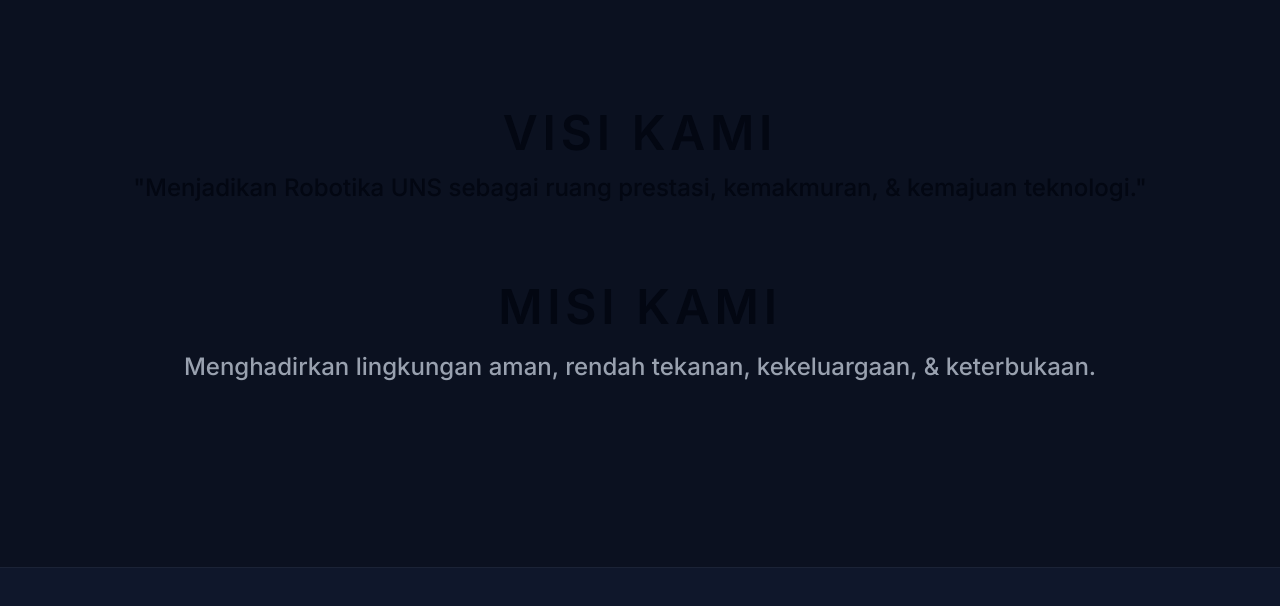
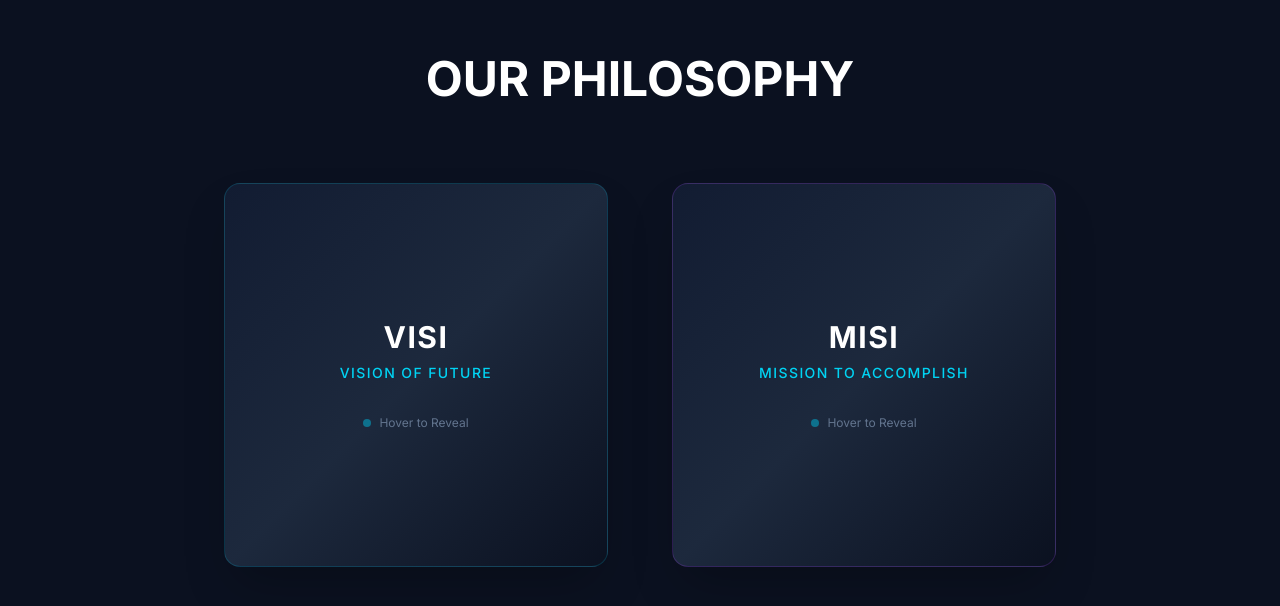
Before and after one commit to unsrobotika/Robotika-UNS, a Next.js app: page / in a window 1280 px wide. Shown: the part 2234-2840 px from the top of the page. Built offline with nearby package versions, Linux system fonts and the light colour scheme.

Commit message:
update visi misi

```diff
--- /dev/null
+++ b/src/components/animate-ui/components/community/flip-card.jsx
@@ -0,0 +1,115 @@
+/* eslint-disable @next/next/no-img-element */
+'use client';;
+import { Button } from '@/components/ui/button';
+import { easeOut, motion } from 'motion/react';
+import * as React from 'react';
+import { Github, Linkedin, Twitter } from 'lucide-react';
+
+export function FlipCard({
+  data
+}) {
+  const [isFlipped, setIsFlipped] = React.useState(false);
+
+  const isTouchDevice =
+    typeof window !== 'undefined' && 'ontouchstart' in window;
+
+  const handleClick = () => {
+    if (isTouchDevice) setIsFlipped(!isFlipped);
+  };
+
+  const handleMouseEnter = () => {
+    if (!isTouchDevice) setIsFlipped(true);
+  };
+
+  const handleMouseLeave = () => {
+    if (!isTouchDevice) setIsFlipped(false);
+  };
+
+  const cardVariants = {
+    front: { rotateY: 0, transition: { duration: 0.5, ease: easeOut } },
+    back: { rotateY: 180, transition: { duration: 0.5, ease: easeOut } },
+  };
+
+  return (
+    <div
+      className="mt-2 relative w-40 h-60 md:w-60 md:h-80 perspective-1000 cursor-pointer mx-auto"
+      onClick={handleClick}
+      onMouseEnter={handleMouseEnter}
+      onMouseLeave={handleMouseLeave}>
+      {/* FRONT: Profile */}
+      <motion.div
+        className="absolute inset-0 backface-hidden rounded-md border-2 border-foreground/20 px-4 py-6 flex flex-col items-center justify-center bg-gradient-to-br from-muted via-background to-muted text-center"
+        animate={isFlipped ? 'back' : 'front'}
+        variants={cardVariants}
+        style={{ transformStyle: 'preserve-3d' }}>
+        <img
+          src={data.image}
+          alt={data.name}
+          className="size-20 md:size-24 rounded-full object-cover mb-4 border-2" />
+        <h2 className="text-lg font-bold text-foreground">{data.name}</h2>
+        <p className="text-sm text-muted-foreground">@{data.username}</p>
+      </motion.div>
+      {/* BACK: Bio + Stats + Socials */}
+      <motion.div
+        className="absolute inset-0 backface-hidden rounded-md border-2 border-foreground/20 px-4 py-6 flex flex-col justify-between items-center gap-y-4 bg-gradient-to-tr from-muted via-background to-muted "
+        initial={{ rotateY: 180 }}
+        animate={isFlipped ? 'front' : 'back'}
+        variants={cardVariants}
+        style={{ transformStyle: 'preserve-3d', rotateY: 180 }}>
+        <p className="text-xs md:text-sm text-muted-foreground text-center">
+          {data.bio}
+        </p>
+
+        <div className="px-6 flex items-center justify-between w-full">
+          <div>
+            <p className="text-base font-bold">{data.stats.following}</p>
+            <p className="text-xs text-muted-foreground">Following</p>
+          </div>
+          <div>
+            <p className="text-base font-bold">{data.stats.followers}</p>
+            <p className="text-xs text-muted-foreground">Followers</p>
+          </div>
+          {data.stats.posts && (
+            <div>
+              <p className="text-base font-bold">{data.stats.posts}</p>
+              <p className="text-xs text-muted-foreground">Posts</p>
+            </div>
+          )}
+        </div>
+
+        {/* Social Media Icons */}
+        <div className="flex items-center justify-center gap-4">
+          {data.socialLinks?.linkedin && (
+            <a
+              href={data.socialLinks.linkedin}
+              target="_blank"
+              rel="noopener noreferrer"
+              className="hover:scale-105 transition-transform">
+              <Linkedin size={20} />
+            </a>
+          )}
+          {data.socialLinks?.github && (
+            <a
+              href={data.socialLinks.github}
+              target="_blank"
+              rel="noopener noreferrer"
+              className="hover:scale-105 transition-transform">
+              <Github size={20} />
+            </a>
+          )}
+          {data.socialLinks?.twitter && (
+            <a
+              href={data.socialLinks.twitter}
+              target="_blank"
+              rel="noopener noreferrer"
+              className="hover:scale-105 transition-transform">
+              <Twitter size={20} />
+            </a>
+          )}
+        </div>
+
+        <Button>Follow</Button>
+      </motion.div>
+    </div>
+  );
+}
--- /dev/null
+++ b/src/components/animate-ui/demo/components/community/flip-card.jsx
@@ -0,0 +1,21 @@
+'use client';
+
+import { FlipCard } from '@/components/animate-ui/components/community/flip-card';
+
+const data = {
+  name: 'Animate UI',
+  username: 'animate_ui',
+  image:
+    'https://pbs.twimg.com/profile_images/1950218390741618688/72447Y7e_400x400.jpg',
+  bio: 'A fully animated, open-source component distribution built with React, TypeScript, Tailwind CSS, and Motion.',
+  stats: { following: 200, followers: 2900, posts: 120 },
+  socialLinks: {
+    linkedin: 'https://linkedin.com',
+    github: 'https://github.com',
+    twitter: 'https://twitter.com',
+  },
+};
+
+export const FlipCardDemo = () => {
+  return <FlipCard data={data} />;
+};
--- a/src/components/sections/Philosophy.tsx
+++ b/src/components/sections/Philosophy.tsx
@@ -1,35 +1,46 @@
 
 "use client";
 
-import { useRef } from "react";
+import { FlipCard } from "@/components/ui/FlipCard";
 import ScrollReveal from "@/components/ui/ScrollReveal";
 import { PHILOSOPHY_CONTENT } from "@/lib/data";
 
 export default function Philosophy() {
     return (
-        <section className="py-32 px-4 w-full min-h-[80vh] flex flex-col justify-center items-center bg-[--background]">
-            <div className="max-w-5xl text-center space-y-20">
+        <section className="py-32 px-4 w-full min-h-[80vh] flex flex-col justify-center items-center bg-[#0B1120]">
+            <div className="max-w-7xl w-full flex flex-col items-center gap-12">
+                <ScrollReveal>
+                    <h2 className="text-4xl md:text-5xl font-bold text-center text-white mb-8">
+                        OUR <span className="text-[--color-brand-cyan]">PHILOSOPHY</span>
+                    </h2>
+                </ScrollReveal>
 
-                {/* Visi */}
-                <div className="space-y-4">
-                    <ScrollReveal as="h1" className="text-5xl font-semibold tracking-widest text-[--color-brand-cyan] uppercase">
-                        Visi Kami
+                <div className="flex flex-col md:flex-row gap-8 lg:gap-16 w-full justify-center items-center">
+
+                    {/* VISI CARD */}
+                    <ScrollReveal className="w-full md:w-auto">
+                        <FlipCard
+                            title="VISI"
+                            subtitle="Vision of Future"
+                            description={PHILOSOPHY_CONTENT.visi}
+                            className="w-full md:w-80 lg:w-96 h-96"
+                            frontClassName="border-cyan-500/20 bg-gradient-to-br from-[#121c32] to-[#0B1120]"
+                        />
                     </ScrollReveal>
-                    <ScrollReveal as="p" className="text-2xl md:text-2xl font-medium leading-tight text-[--foreground]">
-                        &quot;{PHILOSOPHY_CONTENT.visi}&quot;
+
+                    {/* MISI CARD */}
+                    <ScrollReveal className="w-full md:w-auto">
+                        <FlipCard
+                            title="MISI"
+                            subtitle="Mission to Accomplish"
+                            description={PHILOSOPHY_CONTENT.misi}
+                            className="w-full md:w-80 lg:w-96 h-96"
+                            frontClassName="border-purple-500/20 bg-gradient-to-br from-[#121c32] to-[#0B1120]"
+                            backClassName="shadow-purple-900/10 border-purple-500/20"
+                        />
                     </ScrollReveal>
+
                 </div>
-
-                {/* Misi */}
-                <div className="space-y-4">
-                    <ScrollReveal as="h1" className="text-5xl font-semibold tracking-widest text-[--color-brand-purple] uppercase">
-                        Misi Kami
-                    </ScrollReveal>
-                    <ScrollReveal as="p" className="text-2xl md:text-2xl font-medium leading-relaxed text-gray-400">
-                        {PHILOSOPHY_CONTENT.misi}
-                    </ScrollReveal>
-                </div>
-
             </div>
         </section>
     );
--- /dev/null
+++ b/src/components/ui/FlipCard.tsx
@@ -0,0 +1,110 @@
+"use client";
+
+import React, { useState } from "react";
+import { motion, easeInOut } from "motion/react";
+import { cn } from "@/lib/utils";
+
+interface FlipCardProps {
+    title: string;
+    description: string;
+    subtitle?: string;
+    image?: string;
+    className?: string;
+    frontClassName?: string;
+    backClassName?: string;
+}
+
+export function FlipCard({
+    title,
+    description,
+    subtitle,
+    image,
+    className,
+    frontClassName,
+    backClassName,
+}: FlipCardProps) {
+    const [isFlipped, setIsFlipped] = useState(false);
+
+    const isTouchDevice =
+        typeof window !== "undefined" && "ontouchstart" in window;
+
+    const handleClick = () => {
+        if (isTouchDevice) setIsFlipped(!isFlipped);
+    };
+
+    const handleMouseEnter = () => {
+        if (!isTouchDevice) setIsFlipped(true);
+    };
+
+    const handleMouseLeave = () => {
+        if (!isTouchDevice) setIsFlipped(false);
+    };
+
+    const cardVariants = {
+        front: { rotateY: 0, transition: { duration: 0.5, ease: easeInOut } },
+        back: { rotateY: 180, transition: { duration: 0.5, ease: easeInOut } },
+    };
+
+    return (
+        <div
+            className={cn(
+                "group relative h-80 w-full max-w-sm perspective-1000 cursor-pointer lg:w-96", // Default sizes
+                className
+            )}
+            onClick={handleClick}
+            onMouseEnter={handleMouseEnter}
+            onMouseLeave={handleMouseLeave}
+        >
+            {/* FRONT */}
+            <motion.div
+                className={cn(
+                    "absolute inset-0 backface-hidden flex flex-col items-center justify-center rounded-2xl border border-white/10 bg-gradient-to-br from-slate-900 via-slate-800 to-slate-900 p-8 text-center shadow-2xl",
+                    frontClassName
+                )}
+                animate={isFlipped ? "back" : "front"}
+                variants={cardVariants}
+                style={{ transformStyle: "preserve-3d" }}
+            >
+                {image && (
+                    <img
+                        src={image}
+                        alt={title}
+                        className="mb-6 h-24 w-24 rounded-full object-cover shadow-lg border-2 border-white/20"
+                    />
+                )}
+                <h2 className="text-3xl font-bold tracking-wider text-white uppercase mb-2">
+                    {title}
+                </h2>
+                {subtitle && (
+                    <p className="text-sm font-medium text-cyan-400 tracking-widest uppercase">
+                        {subtitle}
+                    </p>
+                )}
+
+                <div className="mt-8 text-xs text-slate-500 flex items-center gap-2">
+                    <span className="w-2 h-2 rounded-full bg-cyan-500 animate-pulse"></span>
+                    Hover to Reveal
+                </div>
+            </motion.div>
+
+            {/* BACK */}
+            <motion.div
+                className={cn(
+                    "absolute inset-0 backface-hidden flex flex-col items-center justify-center rounded-2xl border border-cyan-500/20 bg-slate-950 p-8 text-center shadow-2xl shadow-cyan-900/10",
+                    backClassName
+                )}
+                initial={{ rotateY: 180 }}
+                animate={isFlipped ? "front" : "back"}
+                variants={cardVariants}
+                style={{ transformStyle: "preserve-3d", rotateY: 180 }}
+            >
+                <div className="absolute inset-0 bg-gradient-to-b from-cyan-500/10 to-transparent pointer-events-none rounded-2xl"></div>
+
+                <h3 className="text-xl font-bold text-cyan-400 mb-6">{title}</h3>
+                <p className="text-lg leading-relaxed text-slate-300 font-medium">
+                    &quot;{description}&quot;
+                </p>
+            </motion.div>
+        </div>
+    );
+}
```
